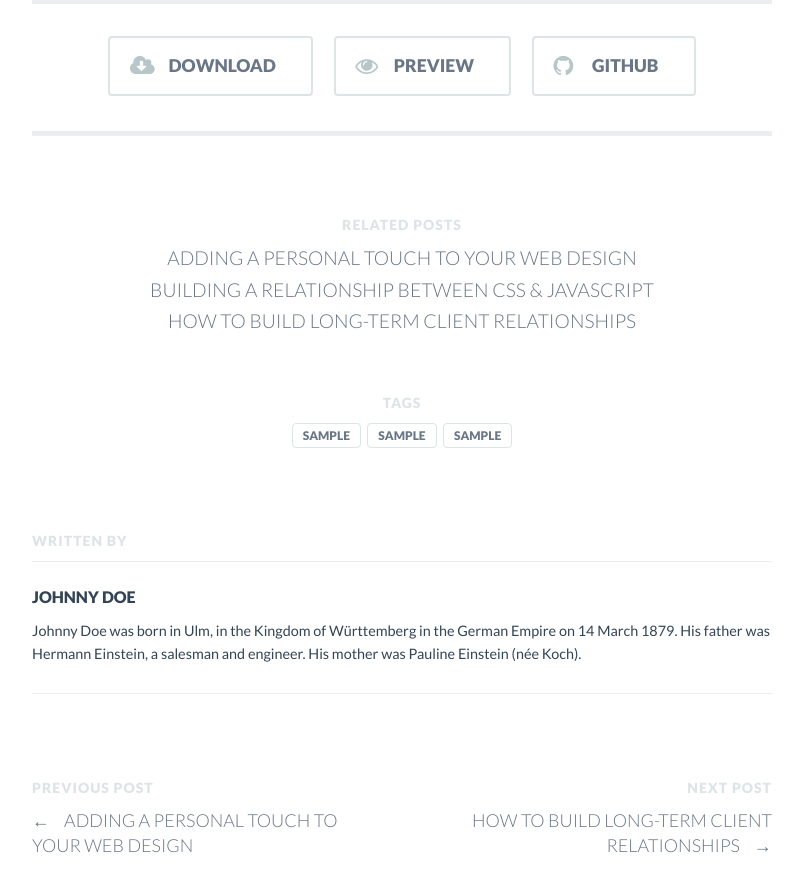
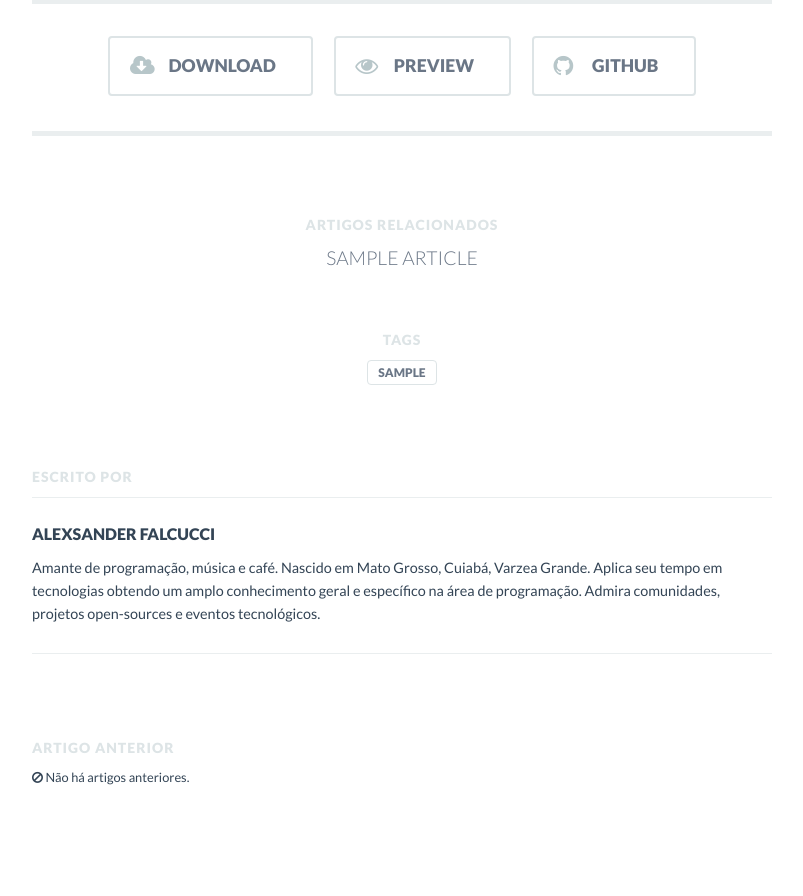
Before and after one commit to alexfalcucc/personal-site, a Django app: a page that uses resume/core/templates/core/blog/article.html in a window 1280 px wide. Shown: the part 487-1383 px from the top of the page, without its empty margins (238-1041 px from the left). After the commit the page ends 1272 px from the top, so only its background shows below. Run offline with Django 3.2, Linux system fonts and the light colour scheme; tables that the repository leaves empty hold one stand-in row (values such as "Sample post"); some libraries are stand-ins or nearby versions.

Commit message:
paginator completed with success

```diff
--- a/resume/core/templates/core/blog/article.html
+++ b/resume/core/templates/core/blog/article.html
@@ -50,27 +50,18 @@
         <link rel="stylesheet" type="text/css" href="{% static 'style-switcher/style.css' %}">
         <link rel="stylesheet" class="base-skin" type="text/css" href="#">
 
-
         <!-- InstanceBeginEditable name="head" -->
         <!-- InstanceEndEditable -->
 
     </head>
 
-
-
     <body>
-
-
-
 
         <!-- CONTAINER -->
         <div class="container" id="container">
 
-
-
             <!-- HEADER -->
             <header class="header">
-
 
                 <h1>Alexsander Falcucci</h1>
                 <p>freelance web developer</p>
@@ -91,25 +82,16 @@
             </header>
             <!-- HEADER -->
 
-
-
-
-
             <!-- WRAPPER -->
             <div class="wrapper">
 
-
-
                 <!-- InstanceBeginEditable name="Page-Content" -->
-
 
                 <!-- .blog-single -->
                 <div class="readable-content blog-single ">
 
-
                     <!-- .hentry -->
                     <article class="post type-post format-standard hentry">
-
 
                       <!-- .entry-header -->
                       <header class="entry-header">
@@ -125,10 +107,9 @@
                                 <a href="#" title="11:15 pm" rel="bookmark"><time class="entry-date" datetime="2012-11-09T23:15:57+00:00">{{article.create_date}}</time></a>
                             </span>
 
-
                             <span class="posted-by">
                                 por
-                            	<a class="url fn n" href="#" title="View all posts by ahmetsali" rel="author">{{article.create_user}}</a>
+                                <a class="url fn n" href="http://alexfalcucci.com/" title="View all posts by ahmetsali" rel="author">{{article.create_user}}</a>
                             </span>
 
                             <!--<span class="edit-link">
@@ -145,29 +126,31 @@
 
                             <!-- .project-action -->
                             <div class="project-action">
-                                <a href="#" class="button button-icon big blue"><i class="fa fa-cloud-download"></i>DOWNLOAD</a>
-                                <a href="#" class="button button-icon big grass"><i class="fa fa-eye"></i>PREVIEW</a>
-                                <a href="#" class="button button-icon big red"><i class="fa fa-github"></i>GITHUB</a>
+                                {% if article.url_download %}
+                                <a href="{{article.url_download}}" class="button button-icon big blue"><i class="fa fa-cloud-download"></i>DOWNLOAD</a>
+                                {% endif %}
+                                {% if article.url_preview %}
+                                <a href="{{article.url_preview}}" class="button button-icon big grass"><i class="fa fa-eye"></i>PREVIEW</a>
+                                {% endif %}
+                                {% if article.url_github %}
+                                <a href="{{article.url_github}}" class="button button-icon big red"><i class="fa fa-github"></i>GITHUB</a>
+                                {% endif %}
                             </div>
                             <!-- .project-action -->
 
-
                             <!-- .related-posts -->
                             <div class="related-posts">
-                                <h3>RELATED POSTS</h3>
+                                <h3>ARTIGOS RELACIONADOS</h3>
                                 <ol>
-                                    <li><a href="#" rel="bookmark">Adding A Personal Touch To Your Web Design</a></li>
-                                    <li><a href="#" rel="bookmark">Building A Relationship Between CSS & JavaScript</a></li>
-                                    <li><a href="#" rel="bookmark">How To Build Long-Term Client Relationships</a></li>
+                                    {% for article in articles %}
+                                    <li><a href="{% url 'article' article.slug %}" rel="bookmark">{{article.title}}</a></li>
+                                    {% endfor %}
                                 </ol>
                             </div>
                             <!-- .related-posts -->
 
-
-
                       </div>
                       <!-- .entry-content -->
-
 
                       {% if article.get_tags %}
                       <!-- .entry-meta -->
@@ -175,32 +158,25 @@
                         <h3>TAGS</h3>
                         {% for tag in article.get_tags %}
                         <a href="#" rel="tag">{{tag}}</a>
-                        <a href="#" rel="tag">{{tag}}</a>
-                        <a href="#" rel="tag">{{tag}}</a>
                         {% endfor %}
                       </footer>
                       <!-- .entry-meta -->
                       {% endif %}
 
-
-
                     </article>
                     <!-- .hentry -->
-
-
-
 
                     <!-- .about-author -->
                     <aside class="about-author">
 
-                        <h3>WRITTEN BY</h3>
+                        <h3>ESCRITO POR</h3>
 
                         <!-- .author-bio -->
                         <div class="author-bio">
                             <!-- .author-info -->
                             <div class="author-info">
-                                <h4 class="author-name">Johnny Doe</h4>
-                                <p>Johnny Doe was born in Ulm, in the Kingdom of Württemberg in the German Empire on 14 March 1879. His father was Hermann Einstein, a salesman and engineer. His mother was Pauline Einstein (née Koch).</p>
+                                <h4 class="author-name">Alexsander Falcucci</h4>
+                                <p>Amante de programação, música e café. Nascido em Mato Grosso, Cuiabá, Varzea Grande. Aplica seu tempo em tecnologias obtendo um amplo conhecimento geral e específico na área de programação. Admira comunidades, projetos open-sources e eventos tecnológicos.</p>
                             </div>
                             <!-- .author-info -->
 
@@ -210,23 +186,25 @@
                     </aside>
                     <!-- .about-author -->
 
-
-
-
-
                     <!-- .nav-single -->
                     <nav class="nav-single row">
-
+                        {% if previous_post %}
                         <div class="nav-previous col-sm-6">
-                            <h4>PREVIOUS POST</h4>
-                            <a href="#" rel="prev"><span class="meta-nav">←</span> Adding A Personal Touch To Your Web Design</a>
+                            <h4>ARTIGO ANTERIOR</h4>
+                            <a href="{% url 'article' previous_post.slug %}" rel="prev"><span class="meta-nav">←</span> {{previous_post.title}}</a>
                         </div>
-
+                        {% else %}
+                        <div class="nav-previous col-sm-6">
+                            <h4>ARTIGO ANTERIOR</h4>
+                            <span class="fa fa-ban"></span> Não há artigos anteriores.
+                        </div>
+                        {% endif %}
+                        {% if next_post %}
                         <div class="nav-next col-sm-6">
-                            <h4>NEXT POST</h4>
-                            <a href="#" rel="next">How To Build Long-Term Client Relationships <span class="meta-nav">→</span></a>
+                            <h4>PRÓXIMO ARTIGO</h4>
+                            <a href="{% url 'article' next_post.slug %}" rel="next">{{next_post.title}} <span class="meta-nav">→</span></a>
                         </div>
-
+                        {% endif %}
                     </nav>
                     <!-- .nav-single -->
                     {% disqus_show_comments %}
--- a/resume/core/templates/core/blog/blog.html
+++ b/resume/core/templates/core/blog/blog.html
@@ -17,17 +17,17 @@
 
                                 <div class="media-box">
                                     {% if article.picture %}
-                                    <img src="http://res.cloudinary.com/alexfalcucci/image/upload/c_fill,h_250,w_400/{{ article.picture }}.jpg" alt="post-image">
+                                    <img src="http://res.cloudinary.com/alexfalcucci/image/upload/c_fill,h_150,w_300/{{ article.picture }}.jpg" alt="post-image">
                                     {% else %}
                                     <img src="http://res.cloudinary.com/alexfalcucci/image/upload/c_fill,h_250,w_400/uio9inywxuhrbz9jvyf9.jpg" alt="post-image">
                                     {% endif %}
                                     <div class="mask"></div>
-                                    <a href="blog-single.html"></a>
+                                    <a href="{% url 'article' article.slug %}"></a>
                                 </div>
 
                                 <header class="media-cell-desc">
                                 	<span title="2013" class="date">{{article.create_date}}</span>
-                                	<h3><a href="blog-single.html">{{article.title}}</a></h3>
+                                	<h3><a href="{% url 'article' article.slug %}">{{article.title}}</a></h3>
                                 </header>
 
                             </article>
--- a/resume/core/views.py
+++ b/resume/core/views.py
@@ -44,4 +44,17 @@ def all_articles(request):
 
 def article(request, slug):
     article = get_object_or_404(Article, slug=slug, status=Article.PUBLISHED)
-    return render(request, 'core/blog/article.html', {'article': article})
+    all_articles = Article.get_published()
+    for i, a in enumerate(all_articles):
+        if a == article:
+            indice_pre = i - 1
+            indice_next = i + 1
+    previous_post = all_articles[indice_pre] if indice_pre >= 0 else None
+    next_post = all_articles[indice_next] if indice_next != len(all_articles) else None
+    context = {
+        'article': article,
+        'articles': all_articles[0:3],
+        'previous_post': previous_post,
+        'next_post': next_post,
+    }
+    return render(request, 'core/blog/article.html', context)
```
Lines whose indentation alone changed are shown as unchanged.
